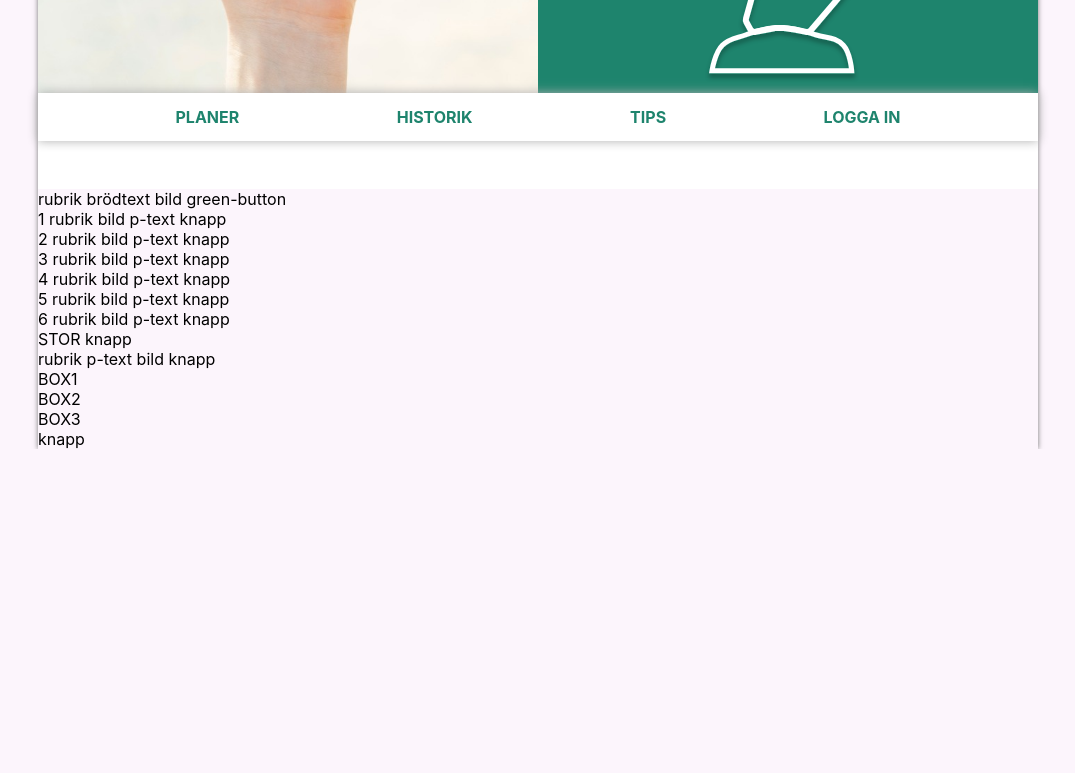
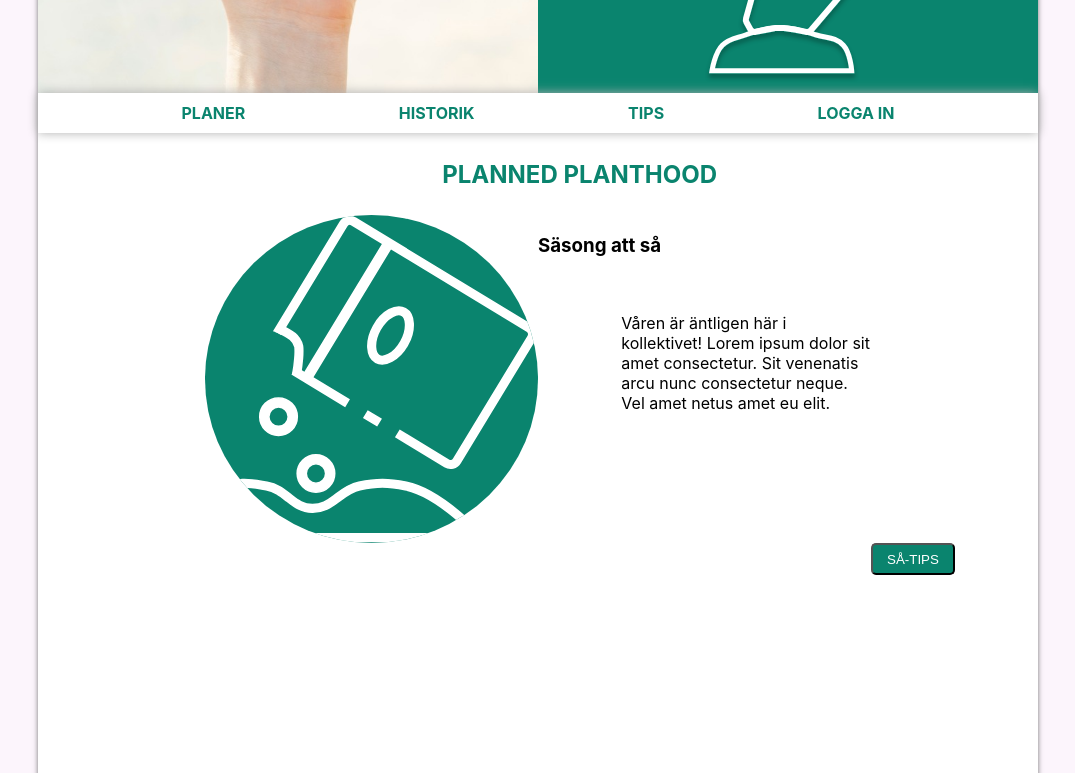
Before and after one commit to TomasPaepke/JS24-HTML-CSS-examinerande-uppgift1, a plain HTML site: page index.html in a window 1280 px wide. Shown: the part 387-1160 px from the top of the page, without its empty margins (102-1177 px from the left). Before the commit the page ends 836 px from the top, so only its background shows below. Drawn offline with Linux system fonts and the light colour scheme.

Commit message:
jobbar på mainen

```diff
--- a/css/style.css
+++ b/css/style.css
@@ -18,7 +18,7 @@ header {
     max-width: 1000px;
     display: grid;
     grid-template-columns: repeat(12, 1fr);
-    grid-template-rows: repeat(12, 3rem);
+    grid-template-rows: repeat(10, 3rem);
     background-color: #FFF;
 }
 .header__pic--plant {
@@ -36,7 +36,7 @@ header {
 .header__pic--dig {
     grid-column: 7 / 13 ;
     grid-row: 6 / 11;
-    background-color: #1E846D;
+    background-color: #0A846E;
     object-fit: scale-down;
 
 
@@ -59,8 +59,56 @@ header {
 
 }
 .header__menyn--p a {
-    padding: 10px 20px;
-    color: #1E846D;
+    padding: 10px 10px;
+    color: #0A846E;
     font-weight: bolder ;
     text-decoration: none;
 }
+main {
+    display:grid;
+    grid-template-columns: repeat(12, 1fr);
+    grid-template-rows:repeat(12, 1fr);
+    justify-content: center;
+    background-color: #FFFFFF;
+}
+.main__stor--h2{
+    display:flex;
+    align-self: center;;
+    justify-self: center;
+    grid-column: 3 / 12;
+    color: #0A846E;
+
+}
+.main__medium--h3 {
+    grid-column:7 / 11;
+    grid-row: 2/11;
+}
+
+.main__liten--p {
+    grid-column: 8 / 11;
+    grid-row: 3 / 5;
+    /* pixlar?*/
+
+}
+.main__pic--sowing {
+    display: flex;
+    min-width: 8rem;
+    background-color: #0A846E;
+    height: fit-content;
+    border-radius: 50%;
+    grid-row: 2 / 6;
+    grid-column: 3 / 7;
+
+
+}
+.main__knapp {
+    grid-row: 6/7;
+    grid-column: 11/12;
+}
+.knapp--sowing {
+    background-color: #0A846E;
+    height: 2rem;
+    color: #FFF;
+    border-radius: 5px;
+
+}
--- a/index.html
+++ b/index.html
@@ -19,11 +19,13 @@
       <a href="#">LOGGA IN</a>
     </nav>
   </header>
+
   <main>
-    rubrik
-    brödtext
-    bild
-    green-button
+    <h2 class="main__stor--h2">PLANNED PLANTHOOD</h2>
+    <h3 class="main__medium--h3">Säsong att så</h3>
+    <p  class="main__liten--p">Våren är äntligen här i kollektivet! Lorem ipsum dolor sit amet consectetur. Sit venenatis arcu nunc consectetur neque. Vel amet netus amet eu elit.</p>
+    <img class="main__pic--sowing" src="assets/icons/Vectorseedpackage.svg" alt="">
+    <button class="main__knapp knapp--sowing">SÅ-TIPS</button>
   </main>
 
   <article>
```
